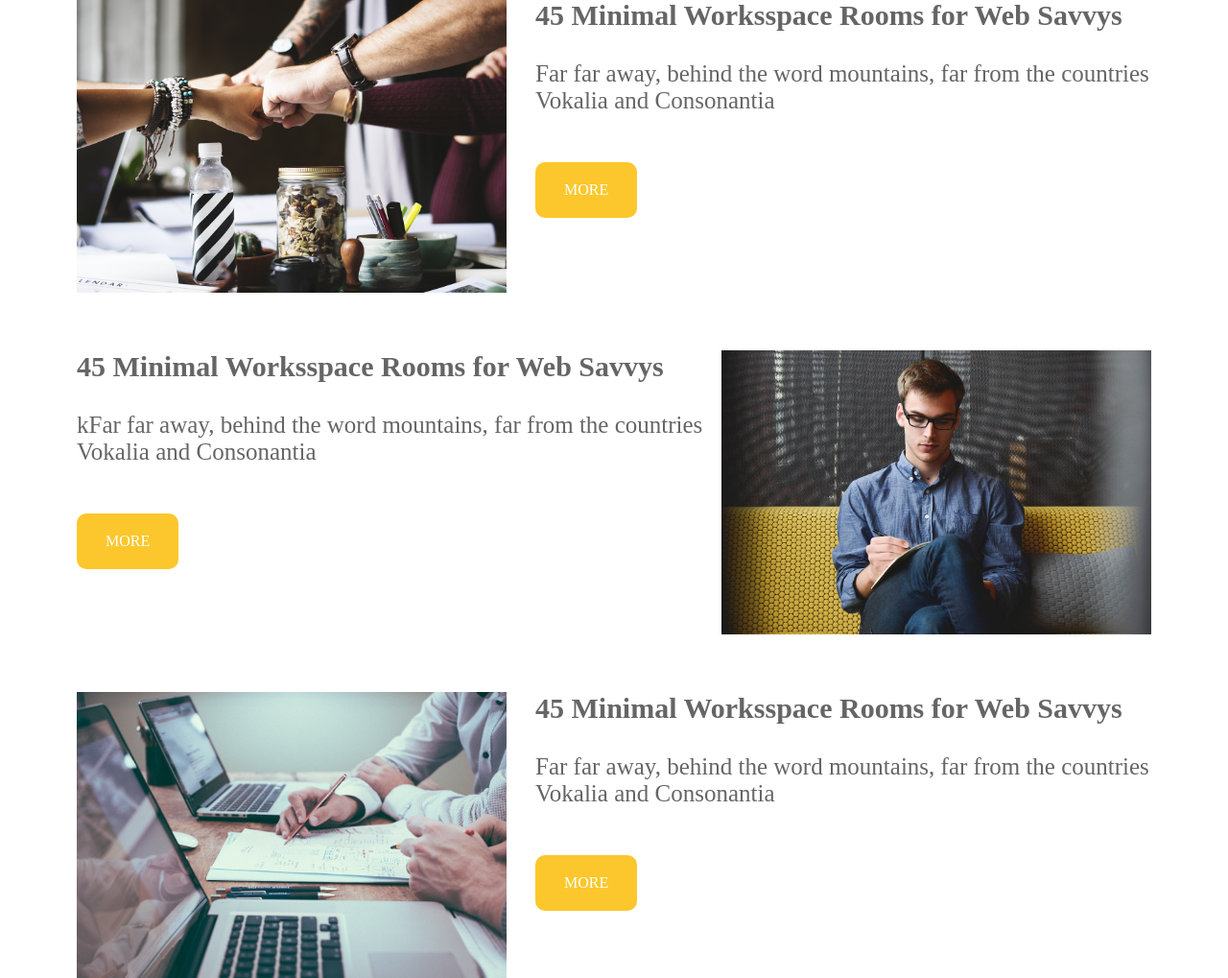
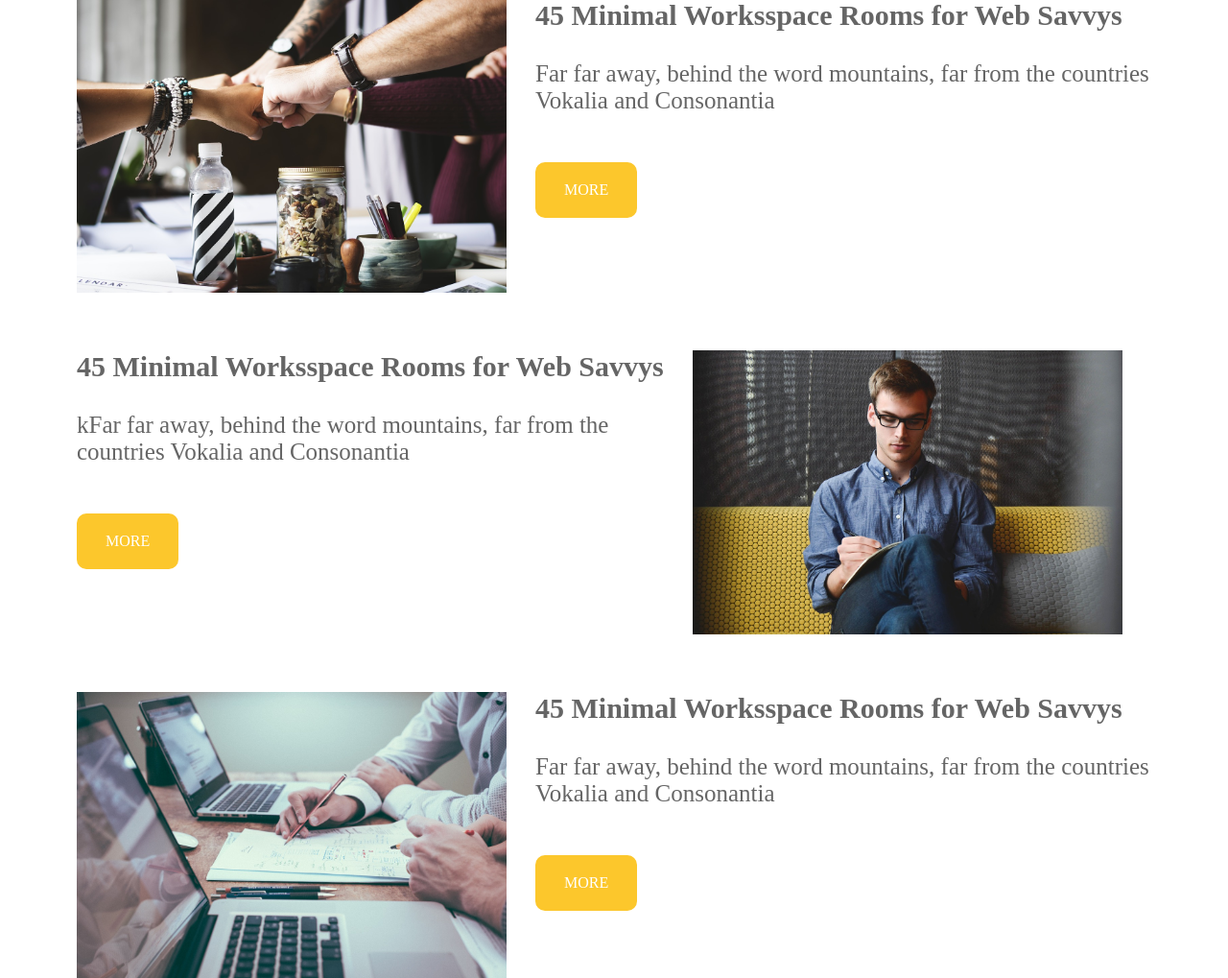
Before and after one commit to baby-0105/sample-birthday, a web app: file Desktop/responsive-site/index.html in a window 1280 px wide. Shown: the part 5030-6049 px from the top of the page at 96% size. Run offline with its HTML, style and script files only (its server is not run), Linux system fonts and the light colour scheme; some libraries are stand-ins or nearby versions.

Commit message:
Modified first a and blog-content

```diff
--- a/Desktop/responsive-site/css/styles.css
+++ b/Desktop/responsive-site/css/styles.css
@@ -184,6 +184,10 @@ p,h2,h3{
 
 /*Blog*/
 
+li{
+  list-style: none;
+}
+
 .blog-top h2,
 .blog-top p{
   text-align: center;
@@ -201,14 +205,10 @@ p,h2,h3{
   width: 40%;
 }
 
-.blog-content-reverse{
+.blog-content:nth-child(even){
   display: flex;
   flex-direction: row-reverse;
   margin: 60px 0;
-}
-
-.blog-content-reverse img{
-  width: 40%;
 }
 
 .blog h3{
@@ -219,8 +219,12 @@ p,h2,h3{
   font-size: 25px;
 }
 
-.blog-content-right{
-  margin-left: 30px;
+.blog-content img{
+  margin-right: 30px;
+}
+
+.blog-content img:nth-child(even){
+  margin-right: 0px;
 }
 
 .blog a{
@@ -229,6 +233,12 @@ p,h2,h3{
   border-radius: 10px;
   margin-top: 50px;
   display: inline-block;
+}
+
+.blog a:hover{
+  cursor: pointer;
+  background-color: black;
+  transition: 0.5s;
 }
 
 /*レスポンシブ*/
@@ -301,13 +311,11 @@ p,h2,h3{
 
   /*blog*/
 
-  .blog-content,
-  .blog-content-reverse{
+  .blog-content{
     display: block;
   }
 
-  .blog-content img,
-  .blog-content-reverse img {
+  .blog-content img{
     width: 100%;
   }
 
--- a/Desktop/responsive-site/index.html
+++ b/Desktop/responsive-site/index.html
@@ -16,10 +16,10 @@
       </div>
       <nav>
         <ul>
-          <li><a href="" class="nav-link">home</a></li>
-          <li><a href="" class="nav-link">about</a></li>
-          <li><a href="" class="nav-link">access</a></li>
-          <li><a href="" class="nav-link">contact</a></li>
+          <li><a href="#" class="nav-link">home</a></li>
+          <li><a href="#" class="nav-link">about</a></li>
+          <li><a href="#" class="nav-link">access</a></li>
+          <li><a href="#" class="nav-link">contact</a></li>
         </ul>
       </nav>
     </div>
@@ -101,35 +101,41 @@
         <p class="p-after">Lorem ipsum dolor sit amet, consectetur adipisicing elit. Velit
           est facilis maiores, perspiciatis</p>
       </div>
-      <div class="blog-contents">
+      <ul class="blog-contents">
         <div class="blog-content">
           <img src="img/blog_01.jpg" alt="">
           <div class="blog-content-right">
+            <li>
               <h3>45 Minimal Worksspace Rooms for Web Savvys</h3>
               <p>Far far away, behind the word mountains, far from the
                 countries Vokalia and Consonantia</p>
-              <a class="button">MORE</a>
+              <a class="button" href="#">MORE</a>
+            </li>
           </div>
         </div>
-        <div class="blog-content-reverse">
+        <div class="blog-content">
           <img src="img/blog_02.jpg" alt="">
-          <div class="blog-content-right-reverse">
+          <div class="blog-content-right">
+            <li>
               <h3>45 Minimal Worksspace Rooms for Web Savvys</h3>
               <p>kFar far away, behind the word mountains, far from the
                 countries Vokalia and Consonantia</p>
-            <a class="button">MORE</a>
+              <a class="button" href="#">MORE</a>
+            </li>
           </div>
         </div>
         <div class="blog-content">
           <img src="img/blog_03.jpg" alt="">
           <div class="blog-content-right">
+            <li>
               <h3>45 Minimal Worksspace Rooms for Web Savvys</h3>
               <p>Far far away, behind the word mountains, far from the
                 countries Vokalia and Consonantia</p>
-            <a class="button">MORE</a>
+              <a class="button" href="#">MORE</a>
+            </li>
           </div>
         </div>
-      </div>
+      </ul>
     </div>
   </div>
 
```
Lines whose indentation alone changed are shown as unchanged.
